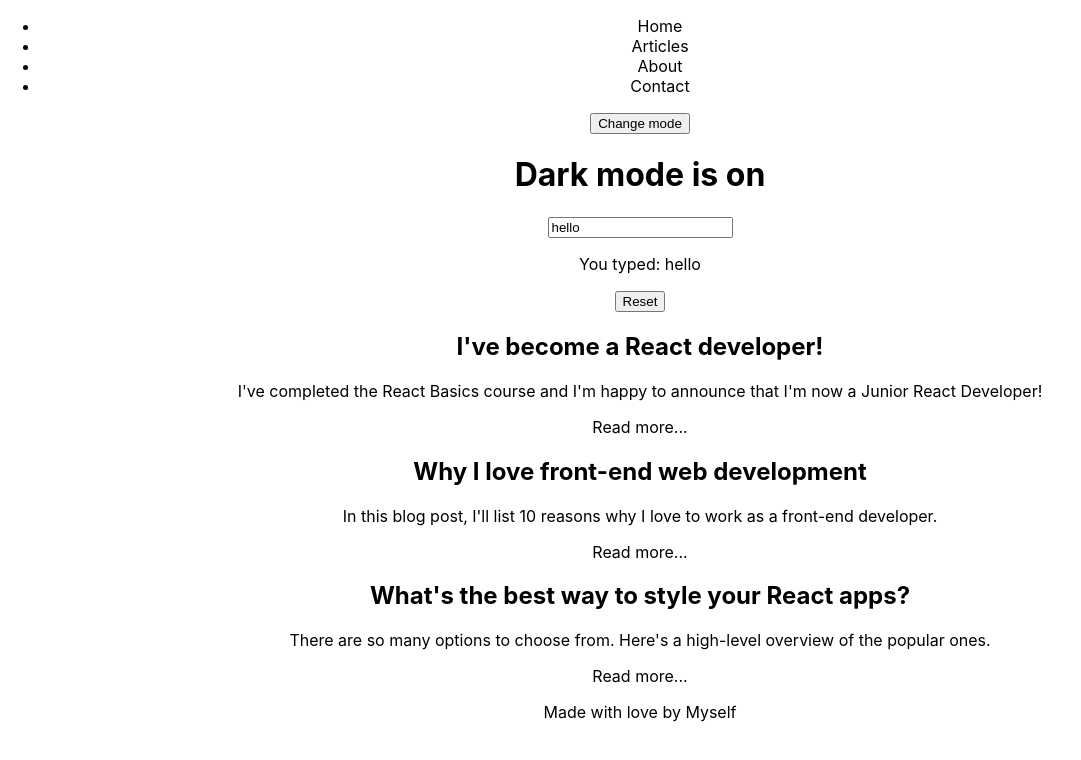
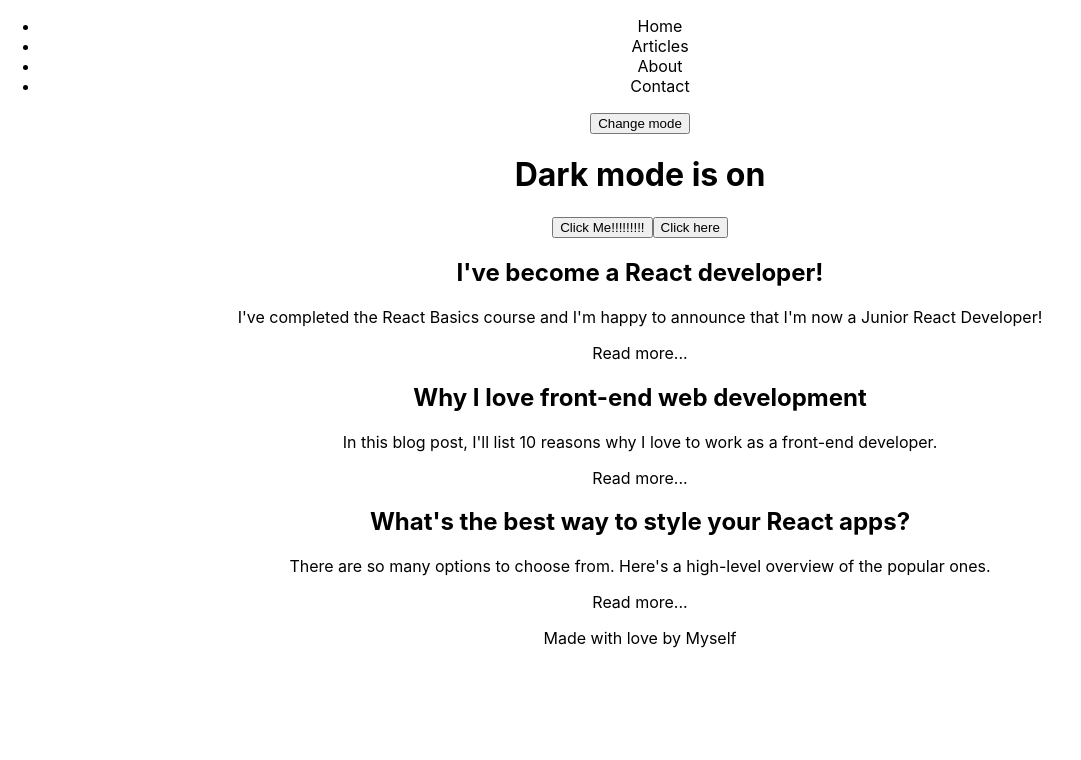
Before and after one commit to springchild/meta-first-app, a React (Create React App) app: page / in a window 1280 px wide. Shown: the top 760 px of the page, without its empty margins (0-1081 px from the left). Built offline with nearby package versions, Linux system fonts and the light colour scheme.

Commit message:
upd InputComponent.js

```diff
--- a/src/components/InputComponent.js
+++ b/src/components/InputComponent.js
@@ -1,16 +1,15 @@
-import { useState } from 'react';
-export default function InputComponent(){
-  const [inputText, setText] = useState('hello');
-  function handleChange(e){
-    setText(e.target.value);
-  }
-  return(
-    <>
-    <input value={inputText} onCange={handleChange}/>
-    <p>You typed: {inputText}</p>
-    <button onClick={()=>setText('hello!')}>
-        Reset
-    </button>
-    </>
-  )
-}
+function InputComponent() {
+    const handler = () => console.log('fourth example')
+    return (
+       <div>
+         <button onClick = {handler} >
+           Click Me!!!!!!!!!
+         </button>
+         <button onClick={ () => console.log('clicked') }>
+            Click here
+        </button>
+       </div>
+
+    )
+ }
+ export default InputComponent;
```
